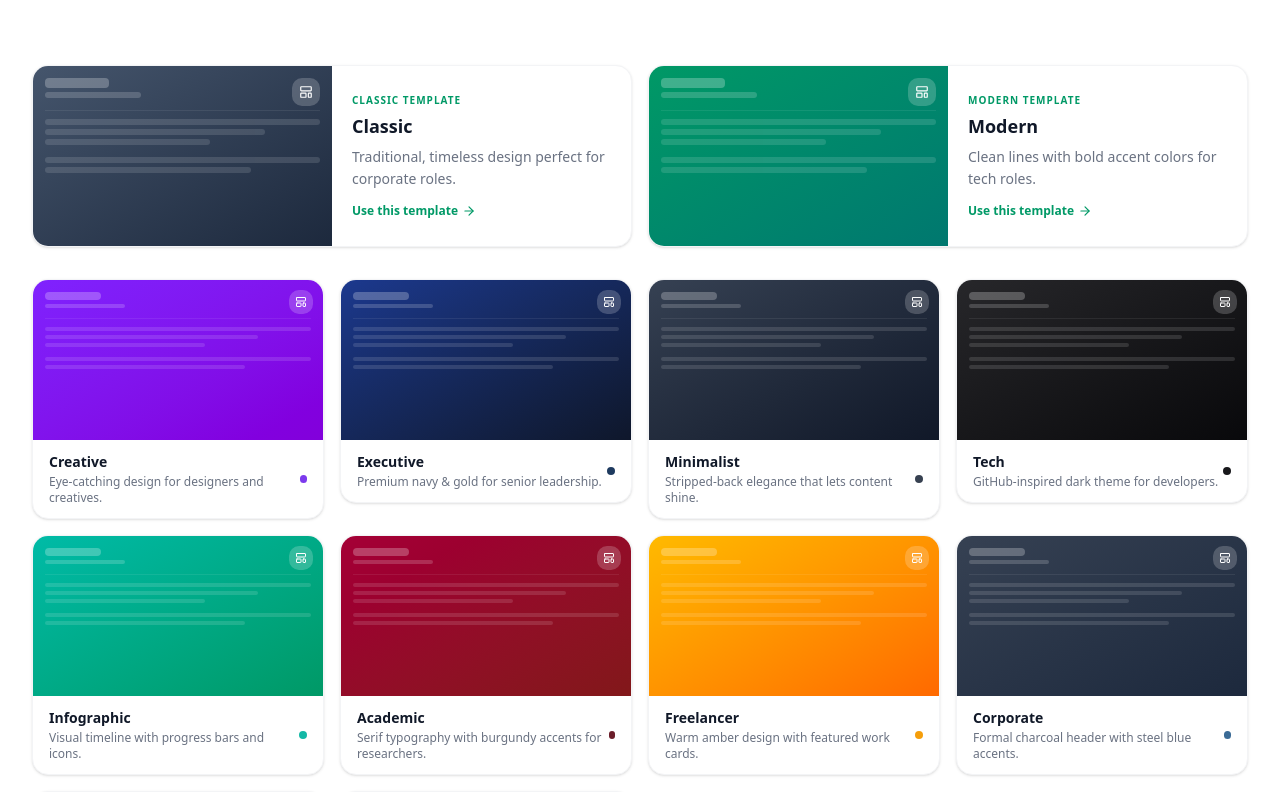
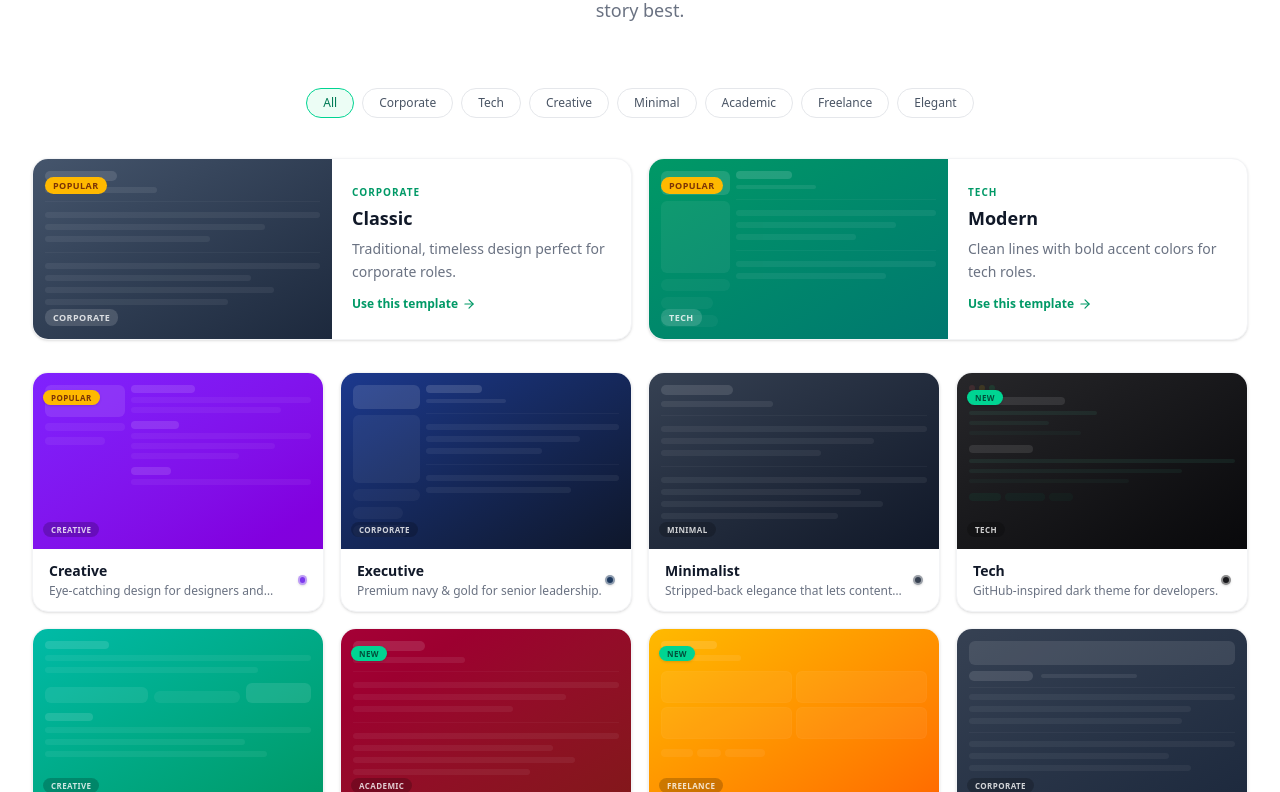
Before and after one commit to owais0p/ResumeBuilder-website, a Next.js app: page / in a window 1280 px wide. Shown: the part 2828-3620 px from the top of the page. Built offline with nearby package versions, Linux system fonts and the light colour scheme.

Commit message:
ddc98699-6fde-4e3f-8862-9e527e2471cd

```diff
--- a/src/components/landing/LandingPage.tsx
+++ b/src/components/landing/LandingPage.tsx
@@ -133,8 +133,8 @@ const features = [
   },
   {
     icon: LayoutTemplate,
-    title: '7 Beautiful Templates',
-    description: 'From Classic to Infographic — pick the style that matches your industry.',
+    title: '12 Beautiful Templates',
+    description: 'From Classic to Developer — pick the style that matches your industry and personality.',
     gradient: 'from-amber-500 to-orange-500',
     span: 'md:col-span-1',
   },
@@ -191,7 +191,7 @@ const steps = [
   {
     step: 2,
     title: 'Choose a Template',
-    description: 'Browse 7 professional templates, customize colors and layout with live preview.',
+    description: 'Browse 12 unique templates, customize colors and layout with live preview.',
   },
   {
     step: 3,
@@ -207,6 +207,9 @@ const templateShowcase = [
     description: 'Traditional, timeless design perfect for corporate roles.',
     color: 'from-slate-600 to-slate-800',
     accent: '#475569',
+    category: 'Corporate',
+    badge: 'Popular',
+    layout: 'single',
   },
   {
     key: 'modern',
@@ -214,6 +217,9 @@ const templateShowcase = [
     description: 'Clean lines with bold accent colors for tech roles.',
     color: 'from-emerald-600 to-teal-700',
     accent: '#059669',
+    category: 'Tech',
+    badge: 'Popular',
+    layout: 'sidebar',
   },
   {
     key: 'creative',
@@ -221,6 +227,9 @@ const templateShowcase = [
     description: 'Eye-catching design for designers and creatives.',
     color: 'from-violet-600 to-purple-700',
     accent: '#7c3aed',
+    category: 'Creative',
+    badge: 'Popular',
+    layout: 'split',
   },
   {
     key: 'executive',
@@ -228,6 +237,8 @@ const templateShowcase = [
     description: 'Premium navy & gold for senior leadership.',
     color: 'from-blue-900 to-slate-900',
     accent: '#1e3a5f',
+    category: 'Corporate',
+    layout: 'sidebar',
   },
   {
     key: 'minimalist',
@@ -235,6 +246,8 @@ const templateShowcase = [
     description: 'Stripped-back elegance that lets content shine.',
     color: 'from-gray-700 to-gray-900',
     accent: '#374151',
+    category: 'Minimal',
+    layout: 'single',
   },
   {
     key: 'tech',
@@ -242,6 +255,9 @@ const templateShowcase = [
     description: 'GitHub-inspired dark theme for developers.',
     color: 'from-zinc-800 to-zinc-950',
     accent: '#18181b',
+    category: 'Tech',
+    badge: 'New',
+    layout: 'terminal',
   },
   {
     key: 'infographic',
@@ -249,6 +265,8 @@ const templateShowcase = [
     description: 'Visual timeline with progress bars and icons.',
     color: 'from-teal-500 to-emerald-600',
     accent: '#14b8a6',
+    category: 'Creative',
+    layout: 'bars',
   },
   {
     key: 'academic',
@@ -256,6 +274,9 @@ const templateShowcase = [
     description: 'Serif typography with burgundy accents for researchers.',
     color: 'from-rose-800 to-red-900',
     accent: '#6B1D2A',
+    category: 'Academic',
+    badge: 'New',
+    layout: 'single',
   },
   {
     key: 'freelancer',
@@ -263,6 +284,9 @@ const templateShowcase = [
     description: 'Warm amber design with featured work cards.',
     color: 'from-amber-400 to-orange-500',
     accent: '#f59e0b',
+    category: 'Freelance',
+    badge: 'New',
+    layout: 'cards',
   },
   {
     key: 'corporate',
@@ -270,6 +294,8 @@ const templateShowcase = [
     description: 'Formal charcoal header with steel blue accents.',
     color: 'from-gray-700 to-slate-800',
     accent: '#3b6b96',
+    category: 'Corporate',
+    layout: 'header',
   },
   {
     key: 'elegant',
@@ -277,6 +303,9 @@ const templateShowcase = [
     description: 'Rose gold design with timeline layout.',
     color: 'from-rose-300 to-amber-200',
     accent: '#e8a0b4',
+    category: 'Elegant',
+    badge: 'New',
+    layout: 'split',
   },
   {
     key: 'developer',
@@ -284,8 +313,152 @@ const templateShowcase = [
     description: 'Terminal-inspired with dark banner and green highlights.',
     color: 'from-slate-800 to-gray-900',
     accent: '#22c55e',
+    category: 'Tech',
+    badge: 'New',
+    layout: 'terminal',
   },
 ];
+
+/* ------------------------------------------------------------------ */
+/*  Template Mockup (different mini-layouts per template)              */
+/* ------------------------------------------------------------------ */
+
+function TemplateMockup({ layout }: { layout: string }) {
+  const o = 'opacity-20 text-white'; // base class
+  return (
+    <div className="absolute inset-0 p-3">
+      {layout === 'sidebar' && (
+        <div className={`flex h-full gap-1.5 ${o}`}>
+          <div className="w-1/4 flex flex-col gap-1.5">
+            <div className="h-6 w-full rounded-sm bg-white/60" />
+            <div className="flex-1 rounded-sm bg-white/30" />
+            <div className="h-3 w-full rounded-sm bg-white/20" />
+            <div className="h-3 w-3/4 rounded-sm bg-white/20" />
+            <div className="h-3 w-5/6 rounded-sm bg-white/20" />
+          </div>
+          <div className="flex-1 flex flex-col gap-1.5">
+            <div className="h-2 w-14 rounded-sm bg-white/70" />
+            <div className="h-1 w-20 rounded-sm bg-white/40 mb-1" />
+            <div className="h-[1px] w-full bg-white/20 mb-1" />
+            <div className="h-1.5 w-full rounded-sm bg-white/30" />
+            <div className="h-1.5 w-4/5 rounded-sm bg-white/30" />
+            <div className="h-1.5 w-3/5 rounded-sm bg-white/30" />
+            <div className="h-[1px] w-full bg-white/20 my-1" />
+            <div className="h-1.5 w-full rounded-sm bg-white/30" />
+            <div className="h-1.5 w-3/4 rounded-sm bg-white/30" />
+          </div>
+        </div>
+      )}
+      {layout === 'split' && (
+        <div className={`flex h-full gap-1.5 ${o}`}>
+          <div className="w-[30%] flex flex-col gap-1.5">
+            <div className="h-8 w-full rounded-sm bg-white/50" />
+            <div className="h-2 w-full rounded-sm bg-white/30" />
+            <div className="h-2 w-3/4 rounded-sm bg-white/30" />
+          </div>
+          <div className="flex-1 flex flex-col gap-1">
+            <div className="h-2 w-16 rounded-sm bg-white/60" />
+            <div className="h-1.5 w-full rounded-sm bg-white/25" />
+            <div className="h-1.5 w-5/6 rounded-sm bg-white/25" />
+            <div className="mt-1 h-2 w-12 rounded-sm bg-white/60" />
+            <div className="h-1.5 w-full rounded-sm bg-white/25" />
+            <div className="h-1.5 w-4/5 rounded-sm bg-white/25" />
+            <div className="h-1.5 w-3/5 rounded-sm bg-white/25" />
+            <div className="mt-1 h-2 w-10 rounded-sm bg-white/60" />
+            <div className="h-1.5 w-full rounded-sm bg-white/25" />
+          </div>
+        </div>
+      )}
+      {layout === 'terminal' && (
+        <div className={`flex flex-col h-full gap-1.5 ${o}`}>
+          <div className="flex gap-1">
+            <div className="h-1.5 w-1.5 rounded-full bg-red-400/60" />
+            <div className="h-1.5 w-1.5 rounded-full bg-yellow-400/60" />
+            <div className="h-1.5 w-1.5 rounded-full bg-green-400/60" />
+          </div>
+          <div className="h-2 w-24 rounded-sm bg-white/50 font-mono" />
+          <div className="h-1 w-32 rounded-sm bg-emerald-300/40" />
+          <div className="h-1 w-20 rounded-sm bg-emerald-300/30" />
+          <div className="h-1 w-28 rounded-sm bg-emerald-300/20" />
+          <div className="mt-1 h-2 w-16 rounded-sm bg-white/50 font-mono" />
+          <div className="h-1 w-full rounded-sm bg-emerald-300/40" />
+          <div className="h-1 w-4/5 rounded-sm bg-emerald-300/30" />
+          <div className="h-1 w-3/5 rounded-sm bg-emerald-300/20" />
+          <div className="mt-1 flex gap-1">
+            <div className="h-2 w-8 rounded-sm bg-emerald-400/30" />
+            <div className="h-2 w-10 rounded-sm bg-emerald-400/25" />
+            <div className="h-2 w-6 rounded-sm bg-emerald-400/20" />
+          </div>
+        </div>
+      )}
+      {layout === 'header' && (
+        <div className={`flex flex-col h-full gap-1.5 ${o}`}>
+          <div className="h-6 w-full rounded-sm bg-white/50" />
+          <div className="flex gap-2 items-center">
+            <div className="h-2.5 w-16 rounded-sm bg-white/60" />
+            <div className="h-1 w-24 rounded-sm bg-white/40" />
+          </div>
+          <div className="h-[1px] w-full bg-white/20" />
+          <div className="h-1.5 w-full rounded-sm bg-white/25" />
+          <div className="h-1.5 w-5/6 rounded-sm bg-white/25" />
+          <div className="h-1.5 w-4/5 rounded-sm bg-white/25" />
+          <div className="h-[1px] w-full bg-white/20 my-0.5" />
+          <div className="h-1.5 w-full rounded-sm bg-white/25" />
+          <div className="h-1.5 w-3/4 rounded-sm bg-white/25" />
+          <div className="h-1.5 w-5/6 rounded-sm bg-white/25" />
+        </div>
+      )}
+      {layout === 'bars' && (
+        <div className={`flex flex-col h-full gap-1.5 ${o}`}>
+          <div className="h-2 w-16 rounded-sm bg-white/60" />
+          <div className="h-1.5 w-full rounded-sm bg-white/30" />
+          <div className="h-1.5 w-4/5 rounded-sm bg-white/30" />
+          <div className="mt-1 flex items-end gap-1.5">
+            <div className="h-4 w-2/5 rounded-sm bg-white/40" />
+            <div className="h-3 w-1/3 rounded-sm bg-white/30" />
+            <div className="h-5 w-1/4 rounded-sm bg-white/50" />
+          </div>
+          <div className="mt-1 h-2 w-12 rounded-sm bg-white/60" />
+          <div className="h-1.5 w-full rounded-sm bg-white/30" />
+          <div className="h-1.5 w-3/4 rounded-sm bg-white/30" />
+          <div className="h-1.5 w-5/6 rounded-sm bg-white/30" />
+        </div>
+      )}
+      {layout === 'cards' && (
+        <div className={`flex flex-col h-full gap-1.5 ${o}`}>
+          <div className="h-2 w-14 rounded-sm bg-white/60" />
+          <div className="h-1.5 w-20 rounded-sm bg-white/40" />
+          <div className="mt-1 grid grid-cols-2 gap-1">
+            <div className="h-8 rounded-sm bg-white/25 border border-white/15" />
+            <div className="h-8 rounded-sm bg-white/25 border border-white/15" />
+            <div className="h-8 rounded-sm bg-white/25 border border-white/15" />
+            <div className="h-8 rounded-sm bg-white/25 border border-white/15" />
+          </div>
+          <div className="mt-1 flex gap-1">
+            <div className="h-2 w-8 rounded-full bg-white/30" />
+            <div className="h-2 w-6 rounded-full bg-white/30" />
+            <div className="h-2 w-10 rounded-full bg-white/30" />
+          </div>
+        </div>
+      )}
+      {layout === 'single' && (
+        <div className={`flex flex-col h-full gap-1.5 ${o}`}>
+          <div className="h-2.5 w-18 rounded-sm bg-white/60" />
+          <div className="h-1.5 w-28 rounded-sm bg-white/40 mb-0.5" />
+          <div className="h-[1px] w-full bg-white/20 mb-1" />
+          <div className="h-1.5 w-full rounded-sm bg-white/30" />
+          <div className="h-1.5 w-4/5 rounded-sm bg-white/30" />
+          <div className="h-1.5 w-3/5 rounded-sm bg-white/30" />
+          <div className="h-[1px] w-full bg-white/20 my-1" />
+          <div className="h-1.5 w-full rounded-sm bg-white/30" />
+          <div className="h-1.5 w-3/4 rounded-sm bg-white/30" />
+          <div className="h-1.5 w-5/6 rounded-sm bg-white/30" />
+          <div className="h-1.5 w-2/3 rounded-sm bg-white/30" />
+        </div>
+      )}
+    </div>
+  );
+}
 
 /* ------------------------------------------------------------------ */
 /*  Component                                                          */
@@ -655,15 +828,27 @@ export default function LandingPage() {
               Templates
             </span>
             <h2 className="text-3xl font-bold tracking-tight sm:text-4xl">
-              Professional{' '}
+              Templates for{' '}
               <span className="bg-gradient-to-r from-emerald-600 to-teal-500 bg-clip-text text-transparent">
-                Templates
+                Every Style
               </span>
             </h2>
             <p className="mt-4 text-lg text-gray-500 dark:text-gray-400">
-              Choose the perfect design for your industry. Each template is ATS-friendly and fully customizable.
+              From corporate to creative, academic to tech — find the design that tells your story best.
             </p>
           </motion.div>
+
+          {/* Category pills */}
+          <div className="mb-10 flex flex-wrap items-center justify-center gap-2">
+            {['All', 'Corporate', 'Tech', 'Creative', 'Minimal', 'Academic', 'Freelance', 'Elegant'].map((cat) => (
+              <button
+                key={cat}
+                className="rounded-full border border-gray-200 bg-white px-4 py-1.5 text-xs font-medium text-gray-600 transition-all hover:border-emerald-300 hover:bg-emerald-50 hover:text-emerald-700 dark:border-gray-700 dark:bg-slate-800 dark:text-gray-300 dark:hover:border-emerald-700 dark:hover:bg-emerald-900/20 dark:hover:text-emerald-400 first:border-emerald-400 first:bg-emerald-50 first:text-emerald-700 dark:first:border-emerald-600 dark:first:bg-emerald-900/30 dark:first:text-emerald-400"
+              >
+                {cat}
+              </button>
+            ))}
+          </div>
 
           {/* Featured large card */}
           <div className="mb-8 grid gap-4 lg:grid-cols-2">
@@ -685,28 +870,31 @@ export default function LandingPage() {
                   <div className="flex">
                     {/* Mini resume preview */}
                     <div className={`relative w-1/2 min-h-[180px] bg-gradient-to-br ${t.color} overflow-hidden`}>
-                      {/* Tiny mock resume */}
-                      <div className="p-3 opacity-25 text-white">
-                        <div className="h-2.5 w-16 bg-white rounded mb-1" />
-                        <div className="h-1.5 w-24 bg-white/70 rounded mb-3" />
-                        <div className="h-[1px] w-full bg-white/30 mb-2" />
-                        <div className="h-1.5 w-full bg-white/50 rounded mb-1" />
-                        <div className="h-1.5 w-4/5 bg-white/50 rounded mb-1" />
-                        <div className="h-1.5 w-3/5 bg-white/50 rounded mb-3" />
-                        <div className="h-1.5 w-full bg-white/50 rounded mb-1" />
-                        <div className="h-1.5 w-3/4 bg-white/50 rounded" />
-                      </div>
-                      {/* Accent badge */}
-                      <div className="absolute top-3 right-3">
-                        <div className="flex h-7 w-7 items-center justify-center rounded-lg bg-white/20 backdrop-blur-sm">
-                          <LayoutTemplate className="h-3.5 w-3.5 text-white" />
+                      {/* Mockup layout */}
+                      <TemplateMockup layout={t.layout} />
+                      {/* Badge */}
+                      {t.badge && (
+                        <div className="absolute top-3 left-3">
+                          <span className={`rounded-full px-2 py-0.5 text-[9px] font-bold uppercase tracking-wider ${
+                            t.badge === 'Popular'
+                              ? 'bg-amber-400 text-amber-900'
+                              : 'bg-emerald-400 text-emerald-900'
+                          }`}>
+                            {t.badge}
+                          </span>
                         </div>
+                      )}
+                      {/* Category tag */}
+                      <div className="absolute bottom-3 left-3">
+                        <span className="rounded-md bg-white/15 px-2 py-0.5 text-[9px] font-semibold uppercase tracking-wider text-white/80 backdrop-blur-sm">
+                          {t.category}
+                        </span>
                       </div>
                     </div>
                     {/* Info */}
                     <div className="flex flex-col justify-center p-5 flex-1">
                       <span className="mb-1 text-[10px] font-semibold uppercase tracking-widest text-emerald-600 dark:text-emerald-400">
-                        {t.key} template
+                        {t.category}
                       </span>
                       <h3 className="text-lg font-bold text-gray-900 dark:text-white mb-1.5">{t.name}</h3>
                       <p className="text-sm leading-relaxed text-gray-500 dark:text-gray-400 mb-3">{t.description}</p>
@@ -739,27 +927,29 @@ export default function LandingPage() {
               >
                 <div className="overflow-hidden rounded-2xl border border-gray-100 bg-white shadow-sm transition-all duration-300 hover:shadow-xl hover:shadow-gray-300/30 hover:-translate-y-0.5 dark:border-gray-800 dark:bg-slate-900 dark:hover:shadow-black/20">
                   {/* Template preview */}
-                  <div className={`relative h-40 bg-gradient-to-br ${t.color} overflow-hidden`}>
-                    {/* Mini resume content */}
-                    <div className="p-3 opacity-25 text-white">
-                      <div className="h-2 w-14 bg-white rounded mb-1" />
-                      <div className="h-1 w-20 bg-white/70 rounded mb-2.5" />
-                      <div className="h-[1px] w-full bg-white/30 mb-2" />
-                      <div className="h-1 w-full bg-white/50 rounded mb-1" />
-                      <div className="h-1 w-4/5 bg-white/50 rounded mb-1" />
-                      <div className="h-1 w-3/5 bg-white/50 rounded mb-2.5" />
-                      <div className="h-1 w-full bg-white/50 rounded mb-1" />
-                      <div className="h-1 w-3/4 bg-white/50 rounded" />
-                    </div>
-                    {/* Template icon */}
-                    <div className="absolute top-2.5 right-2.5">
-                      <div className="flex h-6 w-6 items-center justify-center rounded-lg bg-white/20 backdrop-blur-sm">
-                        <LayoutTemplate className="h-3 w-3 text-white" />
+                  <div className={`relative h-44 bg-gradient-to-br ${t.color} overflow-hidden`}>
+                    <TemplateMockup layout={t.layout} />
+                    {/* Badge */}
+                    {t.badge && (
+                      <div className="absolute top-2.5 left-2.5">
+                        <span className={`rounded-full px-2 py-0.5 text-[8px] font-bold uppercase tracking-wider shadow-sm ${
+                          t.badge === 'Popular'
+                            ? 'bg-amber-400 text-amber-900'
+                            : 'bg-emerald-400 text-emerald-900'
+                        }`}>
+                          {t.badge}
+                        </span>
                       </div>
+                    )}
+                    {/* Category tag */}
+                    <div className="absolute bottom-2.5 left-2.5">
+                      <span className="rounded-md bg-black/20 px-2 py-0.5 text-[8px] font-semibold uppercase tracking-wider text-white/80 backdrop-blur-sm">
+                        {t.category}
+                      </span>
                     </div>
                     {/* Hover CTA */}
-                    <div className="absolute inset-0 flex items-center justify-center bg-black/0 transition-all duration-300 group-hover:bg-black/25">
-                      <div className="flex items-center gap-1.5 rounded-full bg-white/90 px-3 py-1.5 text-xs font-semibold text-gray-900 opacity-0 shadow-lg transition-all duration-300 translate-y-2 group-hover:opacity-100 group-hover:translate-y-0 dark:bg-slate-800/90 dark:text-white">
+                    <div className="absolute inset-0 flex items-center justify-center bg-black/0 transition-all duration-300 group-hover:bg-black/30">
+                      <div className="flex items-center gap-1.5 rounded-full bg-white/90 px-3.5 py-2 text-xs font-semibold text-gray-900 opacity-0 shadow-lg transition-all duration-300 translate-y-2 group-hover:opacity-100 group-hover:translate-y-0 dark:bg-slate-800/90 dark:text-white">
                         Use Template
                         <ArrowRight className="h-3 w-3" />
                       </div>
@@ -769,9 +959,9 @@ export default function LandingPage() {
                     <div className="flex items-center justify-between">
                       <div>
                         <h3 className="text-sm font-semibold text-gray-900 dark:text-white">{t.name}</h3>
-                        <p className="mt-0.5 text-xs text-gray-500 dark:text-gray-400">{t.description}</p>
+                        <p className="mt-0.5 text-xs text-gray-500 dark:text-gray-400 line-clamp-1">{t.description}</p>
                       </div>
-                      <div className="h-2 w-2 rounded-full transition-colors group-hover:bg-emerald-500" style={{ backgroundColor: t.accent }} />
+                      <div className="h-2.5 w-2.5 rounded-full border-2 border-white/50 shadow-sm transition-colors group-hover:bg-emerald-500 group-hover:border-emerald-400" style={{ backgroundColor: t.accent }} />
                     </div>
                   </div>
                 </div>
```
Also changed, not shown: 1 other file (tests, documents, lock files or other folders).
